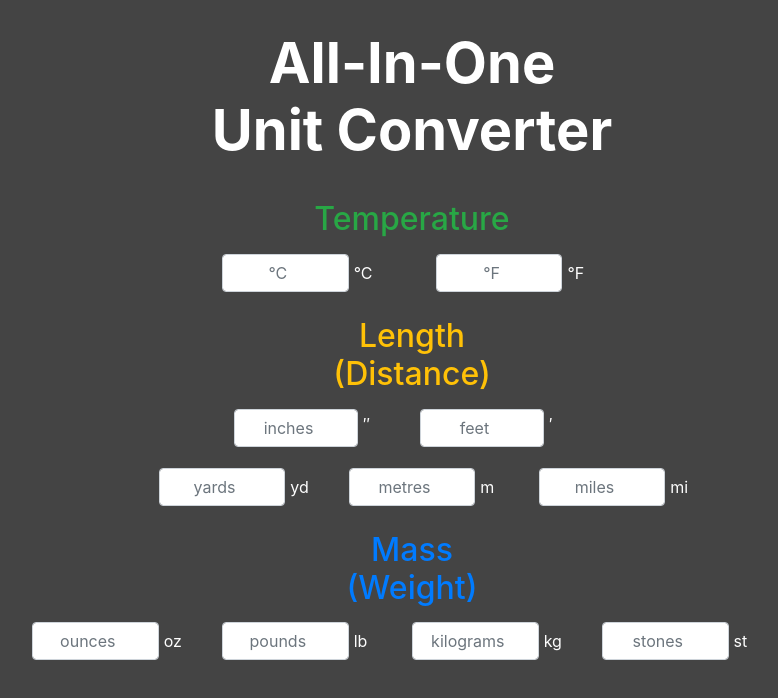
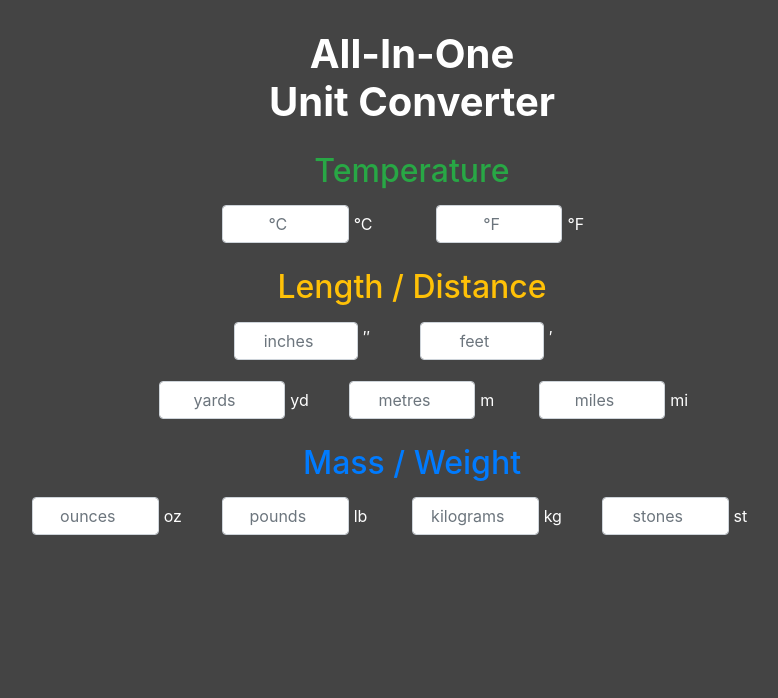
Before and after one commit to loosenthedark/unit-converter, a plain HTML site: page index.html in a window 1280 px wide. Shown: the whole page, without its empty margins (228-1006 px from the left). Drawn offline with nearby package versions, Linux system fonts and the light colour scheme.

Commit message:
reduced heading sizes

```diff
--- a/index.html
+++ b/index.html
@@ -18,7 +18,7 @@
 
     h1 {
       color: #fff;
-      padding-bottom: 20px;
+      padding-bottom: 10px;
     }
 
     input,
@@ -80,7 +80,7 @@
 
     <div class="row">
       <div class="col-lg-8 offset-lg-2">
-        <h1 class="display-4 text-center mb-3 font-weight-bold">All-In-One <br>Unit Converter</h1>
+        <h1 class="display-5 text-center mb-3 font-weight-bold">All-In-One <br>Unit Converter</h1>
 
         <!--- <TEMPERATURE FORM> --->
 
@@ -121,7 +121,7 @@
 
         <form class="input-form" action="" id="length-form">
           <div class="form-group text-center">
-            <h2 class="form-group-header text-warning">Length <br>(Distance)</h2>
+            <h2 class="form-group-header text-warning">Length / Distance</h2>
             <div class="row input-label-box pl-3 mb-3" id="top-row">
               <input type="number" class="form-group-input form-control col-2 offset-3" placeholder="inches"
                 id="inches-input">
@@ -182,7 +182,7 @@
 
         <form action="" class="input-form" id="mass-form">
           <div class="form-group text-center">
-            <h2 class="form-group-header text-primary">Mass <br>(Weight)</h2>
+            <h2 class="form-group-header text-primary">Mass / Weight</h2>
             <div class="row input-label-box">
               <input type="number" class="form-group-input form-control col-2" placeholder="ounces" id="ounces-input">
               <label for="ounces-input" class="form-label col-1"><span>oz</span></label>
```
